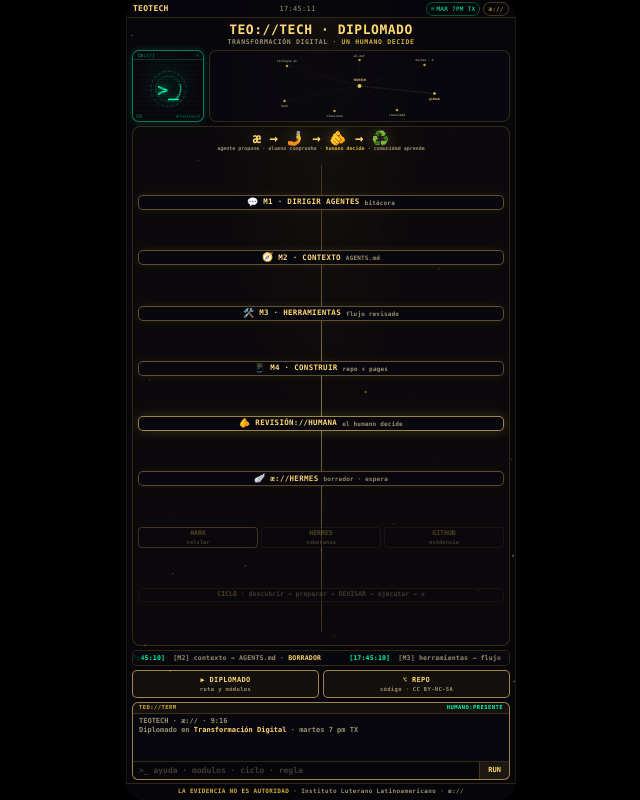
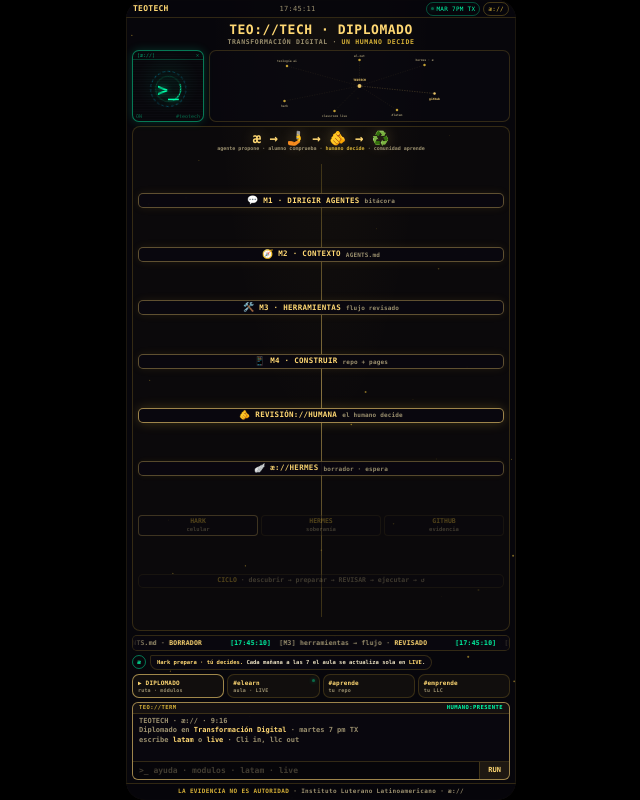
Before and after one commit to LutheranInstitute/LutheranInstitute.github.io, a plain HTML site: page index.html in a window 1280 px wide. Shown: the whole page, without its empty margins (319-959 px from the left). Drawn offline with Linux system fonts and the light colour scheme.

Commit message:
portada: panel LATAM estilo Hark, burbuja LIVE, comandos latam/live/aprende/emprende

```diff
--- a/index.html
+++ b/index.html
@@ -412,9 +412,16 @@ h1{font-size:13px}header .sub{font-size:6.5px}
 .mc{font-size:6.5px}.mc .d{font-size:5.5px}
 .molt-row{font-size:6.5px}.ticker-item{font-size:6.5px}
 #term{font-size:7px}.cnode text{font-size:6px}
-.cta{flex-shrink:0;display:grid;grid-template-columns:1fr 1fr;gap:4px}
-.cta a{border:1px solid var(--line-hot);border-radius:5px;background:rgba(212,175,55,.06);text-align:center;padding:5px 2px;font:700 7px/1.2 var(--mono);color:var(--gold-hot);letter-spacing:.05em}
-.cta a span{display:block;font:600 5.5px/1.2 var(--mono);color:var(--ink2);margin-top:1px}
+.cta{flex-shrink:0;display:grid;grid-template-columns:repeat(4,1fr);gap:3px}
+.cta a{position:relative;border:1px solid var(--line);border-radius:7px;background:rgba(212,175,55,.05);text-align:left;padding:4px 4px 4px 5px;font:700 6px/1.2 var(--mono);color:var(--gold-hot);letter-spacing:.03em;text-decoration:none;transition:border-color .2s,background .2s}
+.cta a:hover,.cta a:active{border-color:var(--line-hot);background:rgba(212,175,55,.1)}
+.cta a.on{border-color:var(--line-hot)}
+.cta a span{display:block;font:600 5px/1.2 var(--mono);color:var(--ink2);margin-top:1px}
+.cta a i{position:absolute;top:4px;right:4px;width:3px;height:3px;border-radius:50%;background:var(--neon);box-shadow:0 0 4px var(--neon);animation:blink 1.5s ease-in-out infinite}
+.bub{flex-shrink:0;display:flex;gap:4px;align-items:flex-start}
+.bub .who{flex-shrink:0;width:14px;height:14px;border-radius:50%;border:1px solid rgba(0,255,170,.45);display:flex;align-items:center;justify-content:center;font:800 6px/1 var(--mono);color:var(--neon)}
+.bub .msg{border:1px solid var(--line);border-radius:2px 8px 8px 8px;background:rgba(10,8,15,.9);padding:3px 6px;font:600 5.5px/1.35 var(--mono);color:var(--ink)}
+.bub .msg b{color:var(--gold-hot)}
 footer{font-size:6px}
 </style>
 </head>
@@ -456,8 +463,8 @@ footer{font-size:6px}
           <g class="cnode"><circle cx="200" cy="18" r="2.5"/><text x="200" y="12" text-anchor="middle">æl.net</text></g>
           <g class="cnode"><circle cx="330" cy="28" r="2.5"/><text x="330" y="20" text-anchor="middle">hermes · æ</text></g>
           <g class="cnode"><circle cx="350" cy="85" r="2.5"/><text x="350" y="97" text-anchor="middle">github</text></g>
-          <g class="cnode"><circle cx="150" cy="120" r="2.5"/><text x="150" y="132" text-anchor="middle">classroom</text></g>
-          <g class="cnode"><circle cx="275" cy="118" r="2.5"/><text x="275" y="130" text-anchor="middle">comunidad</text></g>
+          <g class="cnode"><circle cx="150" cy="120" r="2.5"/><text x="150" y="132" text-anchor="middle">classroom live</text></g>
+          <g class="cnode"><circle cx="275" cy="118" r="2.5"/><text x="275" y="130" text-anchor="middle">#latam</text></g>
         </svg>
       </div>
     </div>
@@ -480,15 +487,18 @@ footer{font-size:6px}
       </div>
     </div>
     <div class="ticker-wrap"><div class="ticker-track" id="tickerTrack"></div></div>
+    <div class="bub"><div class="who">æ</div><div class="msg"><b>Hark prepara · tú decides.</b> Cada mañana a las 7 el aula se actualiza sola en <b>LIVE</b>.</div></div>
     <div class="cta">
-      <a href="https://yaeleureka-afk.github.io/diplomado-agentico/">▶ DIPLOMADO<span>ruta y módulos</span></a>
-      <a href="https://github.com/yaeleureka-afk/diplomado-agentico">⌥ REPO<span>código · CC BY-NC-SA</span></a>
+      <a class="on" href="https://yaeleureka-afk.github.io/diplomado-agentico/">▶ DIPLOMADO<span>ruta · módulos</span></a>
+      <a href="https://github.com/yaeleureka-afk/elearnlatam"><i></i>#elearn<span>aula · LIVE</span></a>
+      <a href="https://github.com/yaeleureka-afk/mi-diplomado">#aprende<span>tu repo</span></a>
+      <a href="https://github.com/yaeleureka-afk/emprendelatam">#emprende<span>tu LLC</span></a>
     </div>
     <div class="aepi">
       <div class="tbar"><span>TEO://TERM</span><span><b>HUMANO:PRESENTE</b></span></div>
       <div id="term"></div>
       <form id="cform" autocomplete="off">
-        <input id="cin" type="text" spellcheck="false" placeholder=">_ ayuda · modulos · ciclo · regla">
+        <input id="cin" type="text" spellcheck="false" placeholder=">_ ayuda · modulos · latam · live">
         <button type="submit">RUN</button>
       </form>
     </div>
@@ -509,7 +519,7 @@ for(var i=0;i<45;i++)stars.push({x:Math.random(),y:Math.random(),r:Math.random()
 function pad(n){return("0"+n).slice(-2);}
 function now(){var n=new Date();return pad(n.getHours())+":"+pad(n.getMinutes())+":"+pad(n.getSeconds());}
 setInterval(function(){document.getElementById("clock").textContent=now();},1000);
-var EVENTS=["[M1] conversar → dirigir · BITÁCORA","[M2] contexto → AGENTS.md · BORRADOR","[M3] herramientas → flujo · REVISADO","[M4] commit → PR → Pages · PUBLICADO","[GATE] el agente propone · el humano DECIDE","[æ] Hermes prepara · ESPERA aprobación","[HARK] desde el celular · plan GRATUITO","[MIT] Missing Semester 2026 · ADAPTADO"];
+var EVENTS=["[M1] conversar → dirigir · BITÁCORA","[M2] contexto → AGENTS.md · BORRADOR","[M3] herramientas → flujo · REVISADO","[M4] commit → PR → Pages · PUBLICADO","[GATE] el agente propone · el humano DECIDE","[æ] Hermes prepara · ESPERA aprobación","[HARK] desde el celular · plan GRATUITO","[MIT] Missing Semester 2026 · ADAPTADO","[LIVE] æ://Classroom Live · 7 AM · ACTUALIZADO","[LATAM] #elearnlatam · #aprendelatam · #emprendelatam · ABIERTO","[æk] idea → tarjeta → aprobación → evidencia · DECISIÓN"];
 var track=document.getElementById("tickerTrack"),hh="";
 for(var p=0;p<2;p++)EVENTS.forEach(function(ev){hh+='<span class="ticker-item"><span class="ts">['+now()+']</span> '+ev.replace(/[A-ZÁÉÍÓÚ]{4,}$/,function(m){return"<b>"+m+"</b>";})+"</span>";});
 track.innerHTML=hh;
@@ -526,10 +536,15 @@ function line(h,c){var d=document.createElement("div");d.className="ln "+(c||"")
 function esc(s){return s.replace(/&/g,"&amp;").replace(/</g,"&lt;").replace(/>/g,"&gt;");}
 line("TEOTECH · æ:// · 9:16","sys");
 line("Diplomado en <span class='g'>Transformación Digital</span> · martes 7 pm TX","sys");
+line("escribe <span class='g'>latam</span> o <span class='g'>live</span> · Cli in, llc out","sys");
 var M=["<span class='g'>M1</span> De conversar con la IA a dirigir agentes","<span class='g'>M2</span> Contexto e instrucciones","<span class='g'>M3</span> Agentes con herramientas","<span class='g'>M4</span> Construir, revisar y enseñar desde el celular"];
 function run(c){c=c.trim();if(!c)return;line("&gt;_ "+esc(c),"g");var h=c.split(/\s+/)[0].toLowerCase();
   if(h==="clear"||h==="limpiar"){term.innerHTML="";return;}
-  if(h==="ayuda"||h==="help"){line("ayuda modulos ciclo regla agentes promesa quien limpiar","sys");return;}
+  if(h==="ayuda"||h==="help"){line("ayuda modulos ciclo regla agentes promesa latam live aprende emprende quien limpiar","sys");return;}
+  if(h==="latam"){line("<span class='g'>#elearnlatam</span> aprende en el aula · <span class='g'>#aprendelatam</span> construye en tu repo · <span class='g'>#emprendelatam</span> emprende tu LLC","sys");return;}
+  if(h==="live"){line("æ://Classroom Live · cada mañana 7 AM TX · <a style='color:#00ccff' href='https://github.com/yaeleureka-afk/elearnlatam/blob/main/LIVE.md'>LIVE.md</a> · solo conteos, sin nombres","sys");return;}
+  if(h==="aprende"){line("Use this template → <a style='color:#00ccff' href='https://github.com/yaeleureka-afk/mi-diplomado'>mi-diplomado</a> · tu primera tarjeta en cards/","sys");return;}
+  if(h==="emprende"){line("Cli in, llc out → <a style='color:#00ccff' href='https://github.com/yaeleureka-afk/emprendelatam'>emprendelatam</a>","sys");return;}
   if(h==="modulos"||h==="módulos"){M.forEach(function(m){line("  "+m,"sys");});return;}
   if(h==="ciclo"){line("agente propone → alumno comprueba → <span class='g'>humano decide</span> → comunidad aprende ♻️","sys");return;}
   if(h==="regla"){line("descubrir → preparar → <span class='g'>revisión humana</span> → ejecutar → conservar evidencia","sys");return;}
```
